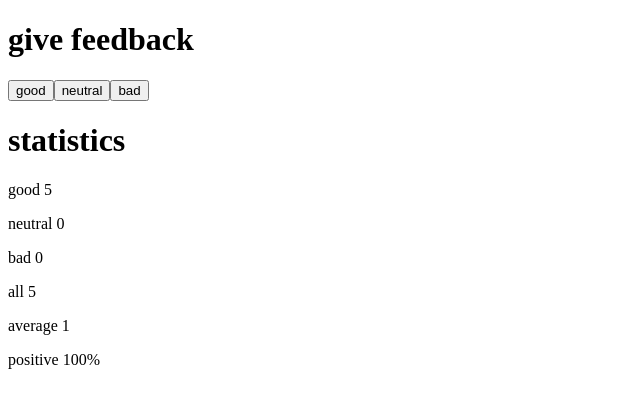
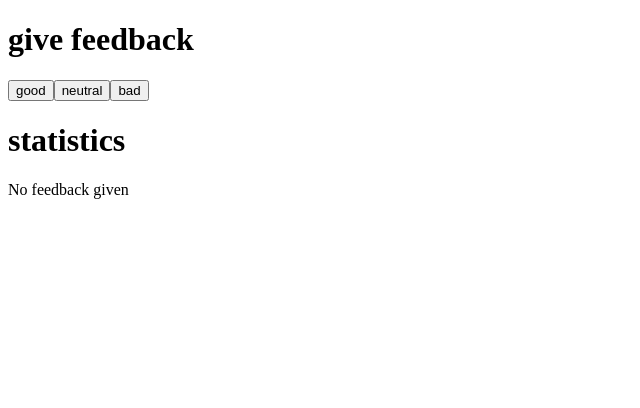
Before and after one commit to bryantt23/Unicafe, a React (Create React App) app: page / in a window 1280 px wide. Shown: the top 408 px of the page, without its empty margins (0-640 px from the left). Built offline with nearby package versions, Linux system fonts and the light colour scheme.

Commit message:
Display stats after feedback

```diff
--- a/src/Statistics.js
+++ b/src/Statistics.js
@@ -7,6 +7,10 @@ export default function Statistics({ good, neutral, bad }) {
   return (
     <div>
       <h1>statistics</h1>
+      {!all ? (
+        'No feedback given'
+      ) : (
+        <div>
           <p>good {good}</p>
           <p>neutral {neutral}</p>
           <p>bad {bad}</p>
@@ -14,5 +18,7 @@ export default function Statistics({ good, neutral, bad }) {
           <p>average {average}</p>
           <p>positive {positive}</p>
         </div>
+      )}
+    </div>
   );
 }
--- a/src/index.js
+++ b/src/index.js
@@ -4,7 +4,7 @@ import Statistics from './Statistics';
 
 const App = () => {
   // save clicks of each button to its own state
-  const [good, setGood] = useState(5);
+  const [good, setGood] = useState(0);
   const [neutral, setNeutral] = useState(0);
   const [bad, setBad] = useState(0);
 
```
Also changed, not shown: 1 other file (tests, documents, lock files or other folders). Lines whose indentation alone changed are shown as unchanged.
